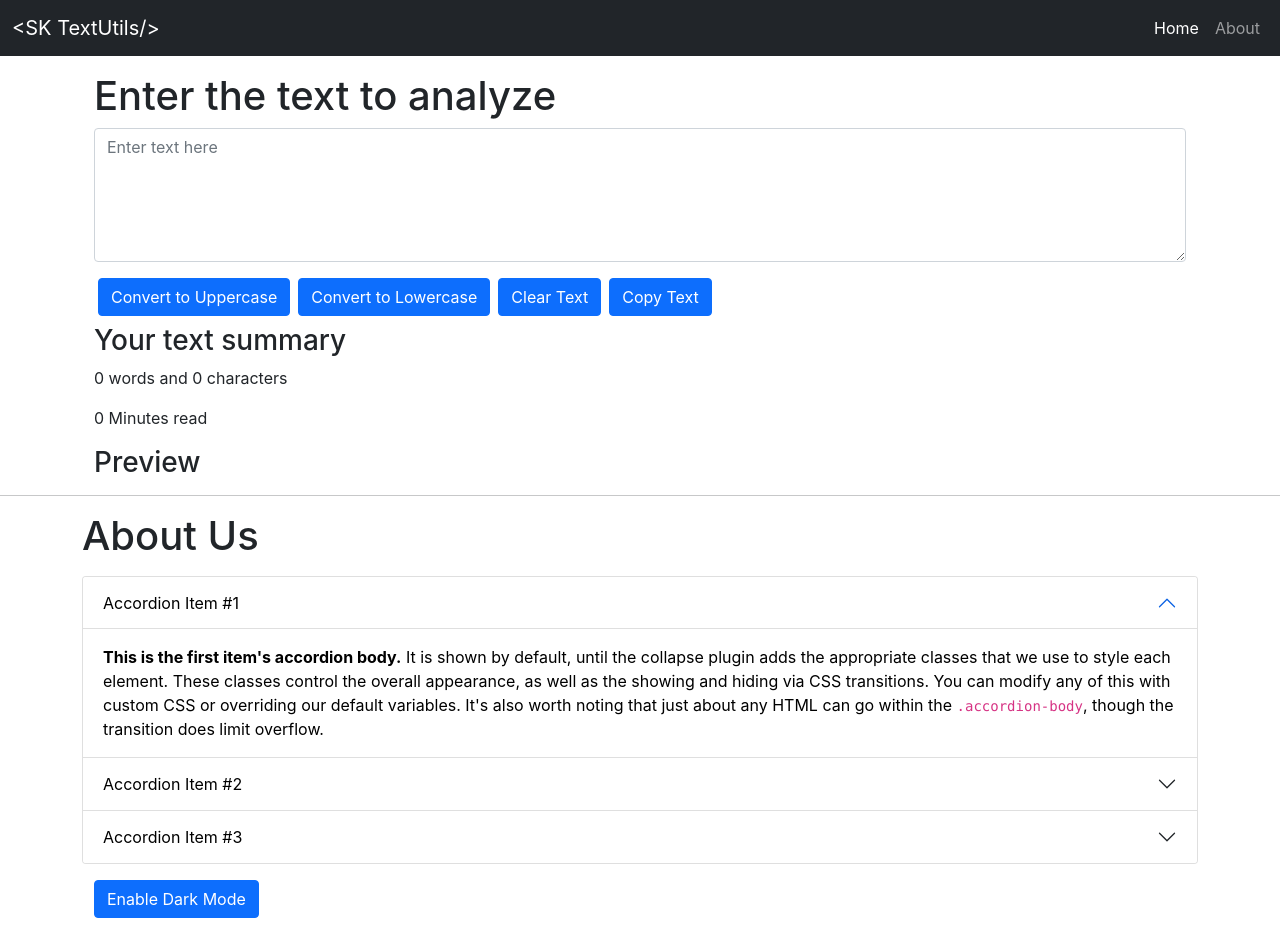
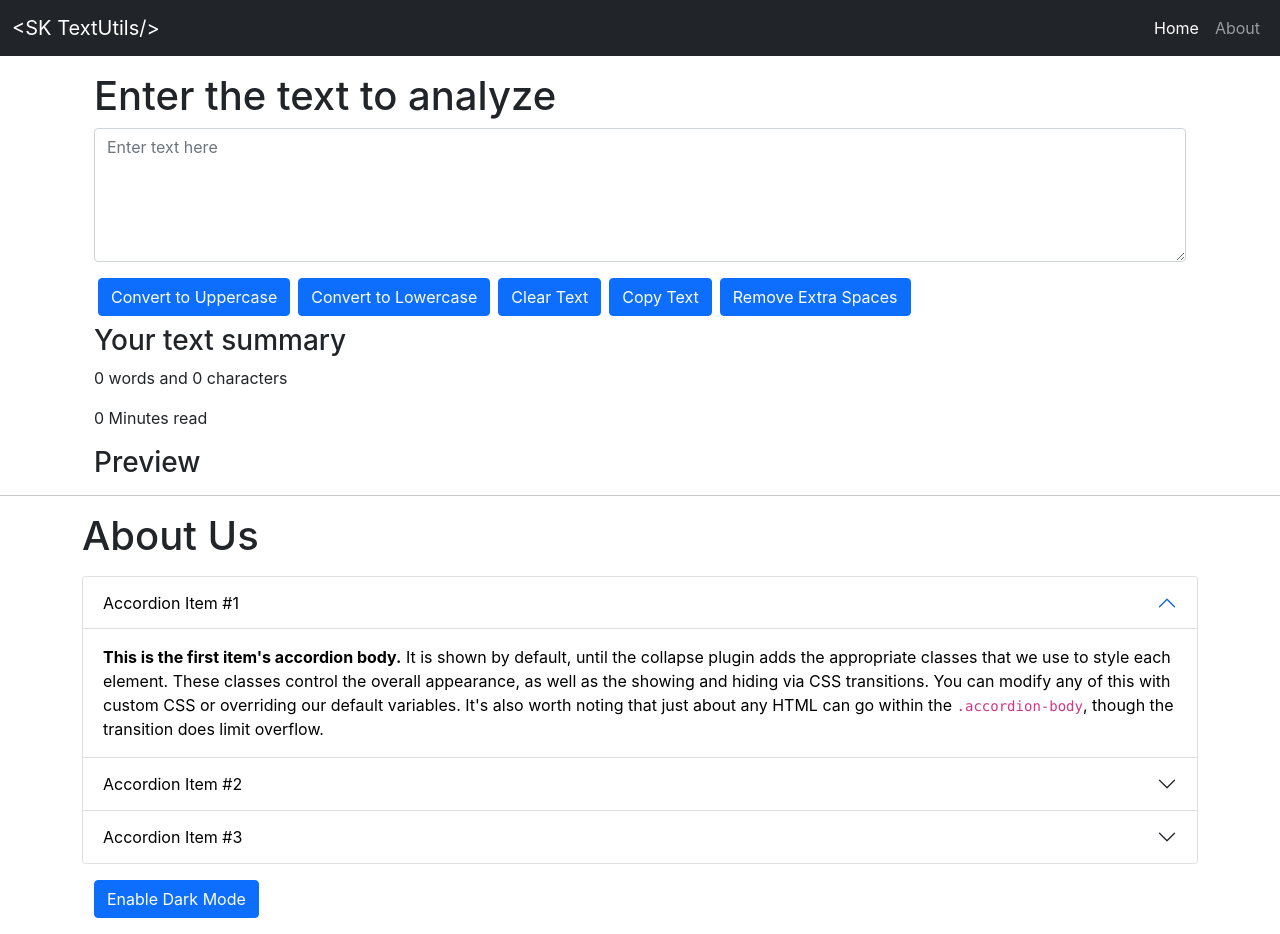
Before and after one commit to Shahzadsk046/textutils, a React (Create React App) app: page / in a window 1280 px wide. Built offline with nearby package versions, Linux system fonts and the light colour scheme.

Commit message:
Added Remove Extra Spaces Button

```diff
--- a/src/Components/Body/TextForm.jsx
+++ b/src/Components/Body/TextForm.jsx
@@ -26,8 +26,12 @@
 
   const handleCopy = () => {
     let newText = text;
+    navigator.clipboard.writeText(newText);
+  };
 
-    navigator.clipboard.writeText(newText);
+  const handleExtraSpaces = () => {
+    let newText = text.split(/[ ]+/);
+    setText(newText.join(" "));
   };
 
   const [text, setText] = useState("");
@@ -63,6 +67,9 @@
         <button className="btn btn-primary mx-1" onClick={handleCopy}>
           Copy Text
         </button>
+        <button className="btn btn-primary mx-1" onClick={handleExtraSpaces}>
+          Remove Extra Spaces
+        </button>
       </div>
       <div className="container my-2">
         <h3>Your text summary</h3>
```
